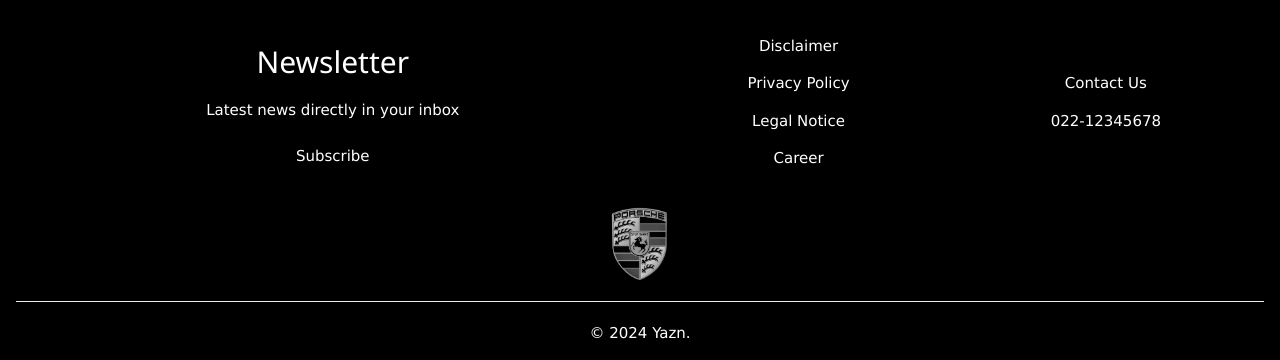
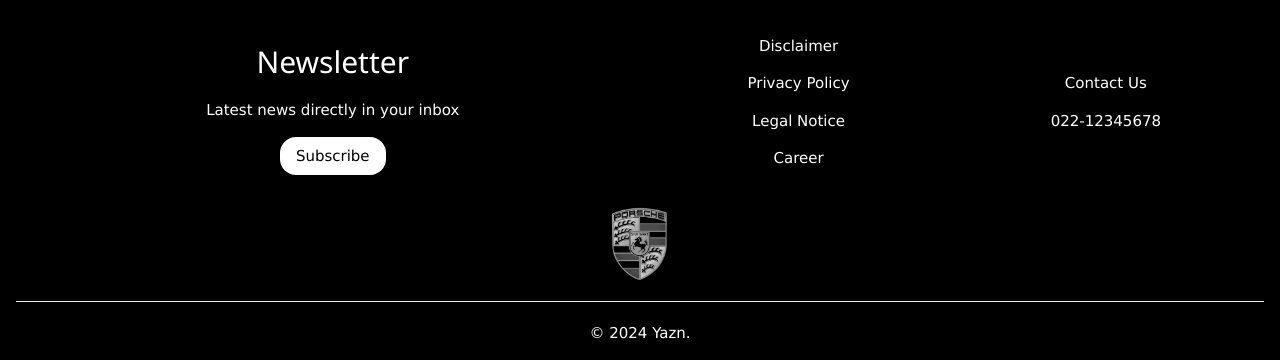
Before and after one commit to yaznbalfas/yazn-web, a plain HTML site: page index.html in a window 1280 px wide. Shown: the part 2505-2865 px from the top of the page. Drawn offline with Linux system fonts and the light colour scheme.

Commit message:
Update index.html

```diff
--- a/index.html
+++ b/index.html
@@ -92,7 +92,7 @@
             <div class="w3-container w3-cell w3-cell-middle">
               <h2>Newsletter</h2>
               <p>Latest news directly in your inbox</p>
-              <button class="w3-button w3-black w3-round-xlarge">Subscribe</button>
+              <button class="w3-button w3-white w3-round-xlarge">Subscribe</button>
             </div>
             <div class="w3-container w3-cell w3-cell-middle">
               <br>
```
